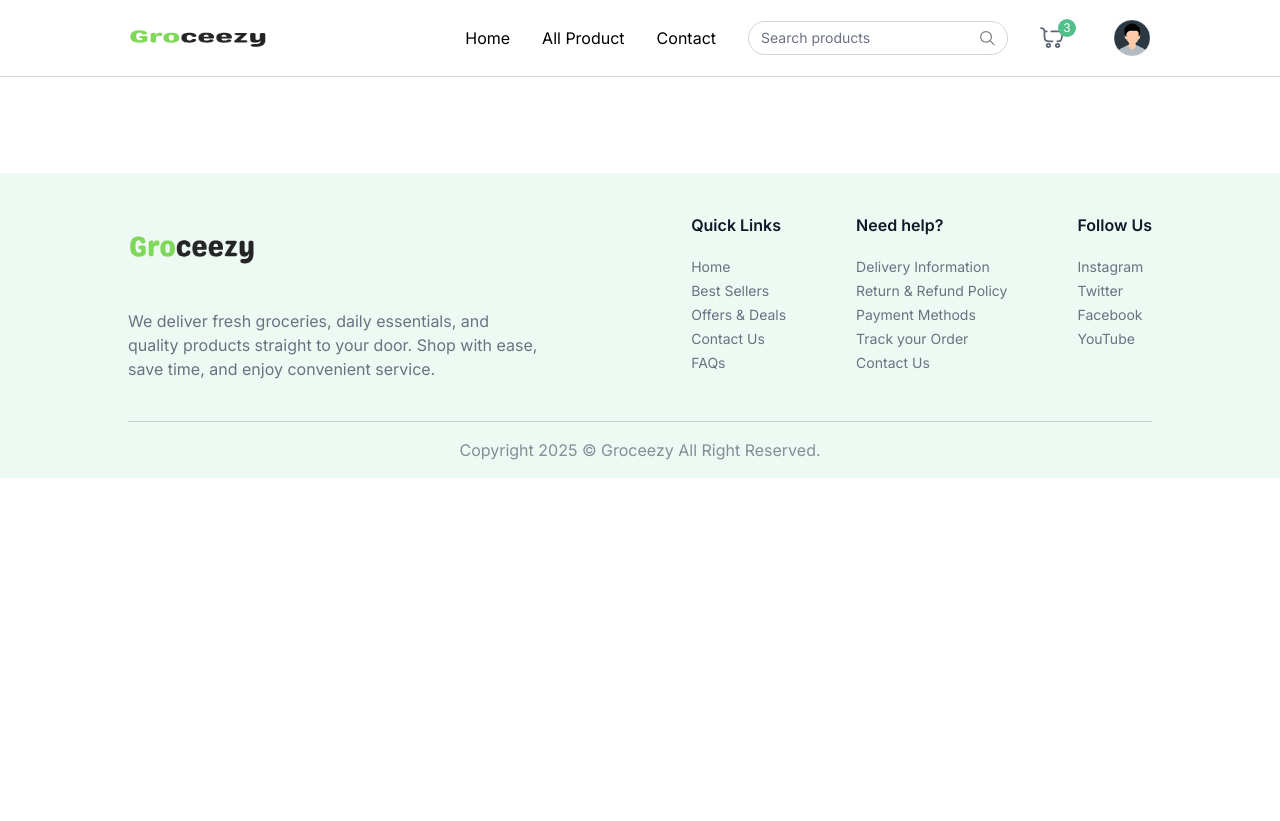
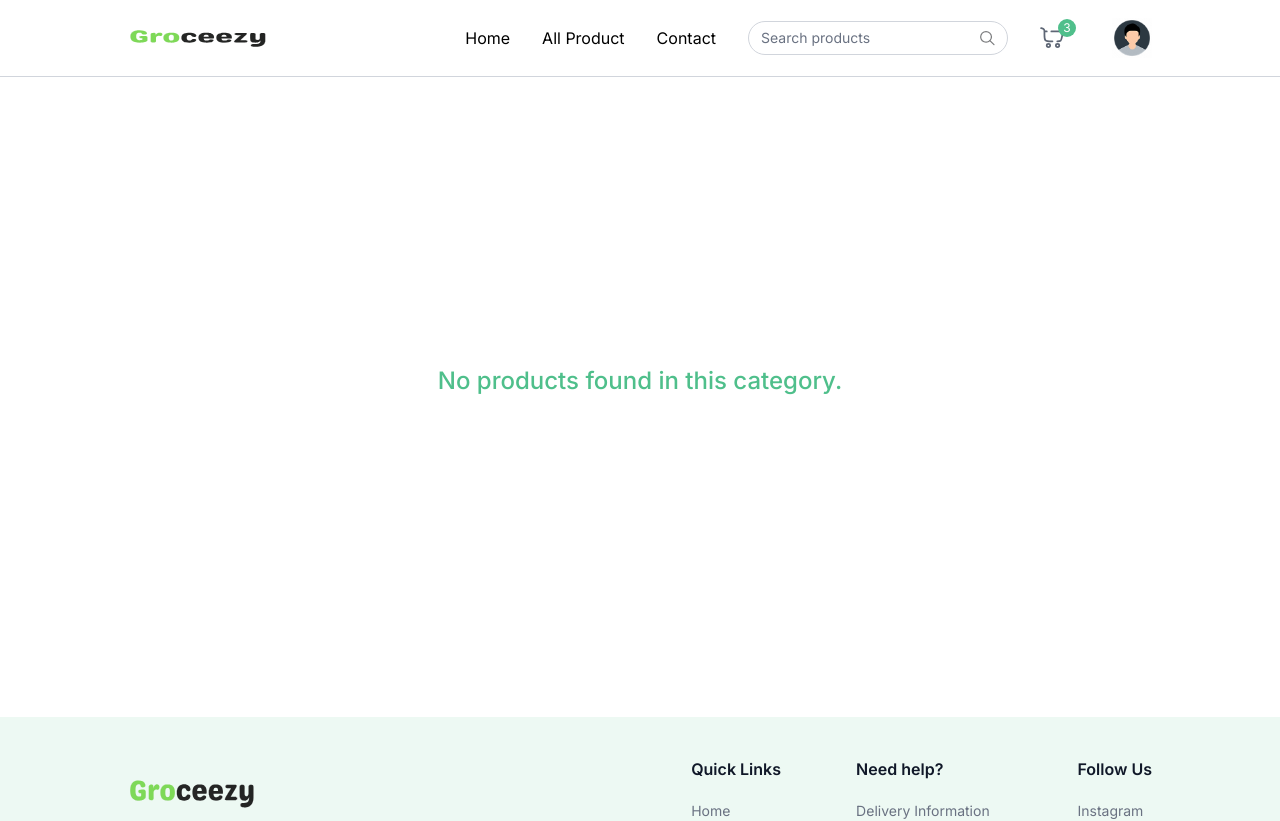
Before and after one commit to kithvin/Groceezy, a React (Vite) app in the folder Frontend/: page /products/1 in a window 1280 px wide. Shown: the top 821 px of the page. Before the commit the page ends 800 px from the top, so only its background shows below. Built offline with nearby package versions, Linux system fonts and the light colour scheme.

Commit message:
Added product category page with filtering and display

```diff
--- a/Frontend/src/App.jsx
+++ b/Frontend/src/App.jsx
@@ -4,9 +4,10 @@
 import Home from "./pages/Home"; // Home page
 import { Toaster } from "react-hot-toast"; // Import Toaster for showing notifications
 import Footer from "./components/Footer"; // Footer component
-import { useAppContext } from "./context/AppContext";
-import Login from "./components/Login";
-import AllProducts from "./pages/AllProducts";
+import { useAppContext } from "./context/AppContext"; // AppContext component
+import Login from "./components/Login"; // Login component
+import AllProducts from "./pages/AllProducts"; // All Products component
+import ProductCategory from "./pages/ProductCategory"; // Product Category component
 
 function App() {
   // Check if the current path includes "seller"
@@ -34,10 +35,11 @@
           {/* Home route */}
           <Route path="/" element={<Home />} />
 
-          {/* AllProducts route */}
+          {/* All Products route */}
           <Route path="/products" element={<AllProducts />} />
 
-
+          {/* Product Category route */}
+          <Route path="/products/:category" element={<ProductCategory />} />
         </Routes>
       </div>
 
--- a/Frontend/src/components/Categories.jsx
+++ b/Frontend/src/components/Categories.jsx
@@ -13,7 +13,7 @@
 
       {/* Responsive grid to display category cards */}
 
-      <div className=" grid grid-cols-2 sm:grid-cols-3 md:grid-cols-5 lg:grid-cols-6 xl:grid-cols-7 mt-6 gap-6">
+      <div className="grid grid-cols-2 sm:grid-cols-3 md:grid-cols-5 lg:grid-cols-6 xl:grid-cols-7 mt-6 gap-6">
         {/* Loop through each category and render its card */}
 
         {categories.map((category, index) => (
--- /dev/null
+++ b/Frontend/src/pages/ProductCategory.jsx
@@ -0,0 +1,56 @@
+import React from "react";
+import { useAppContext } from "../context/AppContext"; // Access global state
+import { useParams } from "react-router-dom"; // Get category name from URL
+import { categories } from "../IMG/assets"; // Static category list with text and path
+import ProductCard from "../components/ProductCard"; // Component to render individual product cards
+
+function ProductCategory() {
+  // Get products from global context
+  const { products } = useAppContext();
+
+  // Get the dynamic `category` parameter from the URL
+  const { category } = useParams();
+
+  // Find the matching category object from the static categories list using the path
+  const searchCategory = categories.find(
+    (item) => item.path.toLowerCase() === category
+  );
+
+  // Filter the products that belong to the current category
+  const filteredProducts = products.filter(
+    (product) => product.category.toLowerCase() === category
+  );
+
+  return (
+    <div className="mt-16">
+      {/* Display category title and underline if a matching category is found */}
+      {searchCategory && (
+        <div className="mt-13 flex flex-col items-end w-max">
+          <p className="mt-10 text-2xl font-medium">
+            {searchCategory.text.toUpperCase()}
+          </p>
+          <div className="w-16 h-0.5 bg-primary rounded-full"></div>
+        </div>
+      )}
+
+      {/* Show products if found, otherwise show alternative content */}
+      {filteredProducts.length > 0 ? (
+        <div className="grid grid-cols-2 sm:grid-cols-3 md:grid-cols-4 lg:grid-cols-5 gap-3 md:gap-6 mt-6">
+          {filteredProducts.map((product) => (
+            <ProductCard key={product._id} product={product}/>
+          ))}
+        </div>
+      ) : (
+
+        // If no products are found, show a friendly message
+        <div className="flex items-center justify-center h-[60vh]">
+          <p className="text-2xl font-medium text-primary">
+            No products found in this category.
+          </p>
+        </div>
+      )}
+    </div>
+  );
+}
+
+export default ProductCategory;
```
